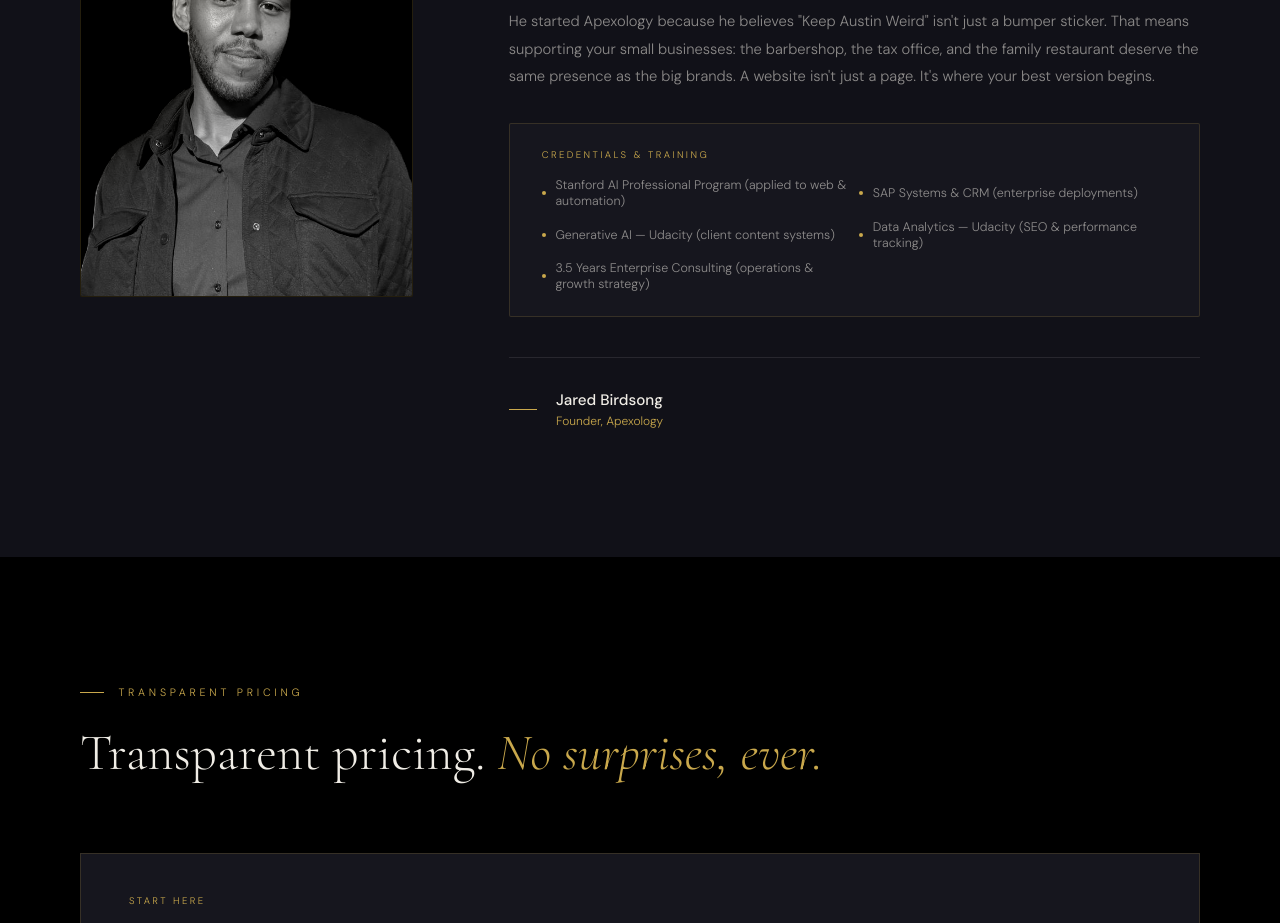
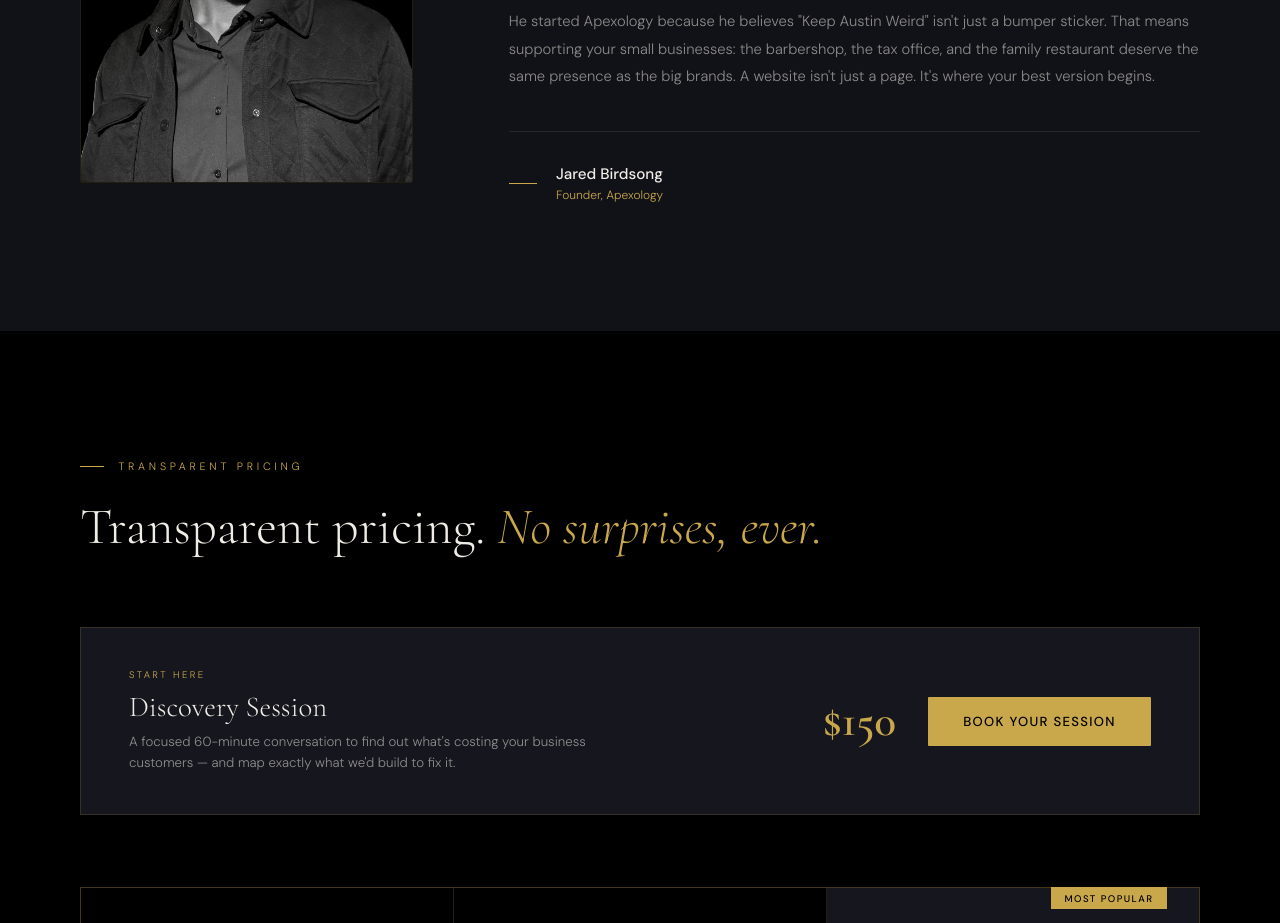
Before and after one commit to jabirdsong/apexology.org, a plain HTML site: page index.html in a window 1280 px wide. Shown: the part 3720-4643 px from the top of the page. Drawn offline with nearby package versions, Linux system fonts and the light colour scheme.

Commit message:
Add files via upload
Removing skills section

```diff
--- a/index.html
+++ b/index.html
@@ -389,16 +389,6 @@
             <h2 class="sec-title reveal">Built by someone who <em>studies</em> what works. And builds what wins.</h2>
             <p class="reveal">Jared spent 3.5 years at a global consulting firm advising organizations on operations, systems, and growth strategy. That background — combined with hands-on AI tool development and web experience — means every Apexology client gets the kind of strategic thinking that was previously reserved for larger companies with bigger agencies.</p>
             <p class="reveal">He started Apexology because he believes "Keep Austin Weird" isn't just a bumper sticker. That means supporting your small businesses: the barbershop, the tax office, and the family restaurant deserve the same presence as the big brands. A website isn't just a page. It's where your best version begins.</p>
-            <div class="founder-certs reveal">
-                <div class="cert-label">Credentials & Training</div>
-                <div class="cert-grid">
-                    <div class="cert-item"><div class="cert-dot"></div>Stanford AI Professional Program (applied to web & automation)</div>
-                    <div class="cert-item"><div class="cert-dot"></div>SAP Systems & CRM (enterprise deployments)</div>
-                    <div class="cert-item"><div class="cert-dot"></div>Generative AI — Udacity (client content systems)</div>
-                    <div class="cert-item"><div class="cert-dot"></div>Data Analytics — Udacity (SEO & performance tracking)</div>
-                    <div class="cert-item"><div class="cert-dot"></div>3.5 Years Enterprise Consulting (operations & growth strategy)</div>
-                </div>
-            </div>
             <div class="founder-sig reveal">
                 <div class="sig-ln"></div>
                 <div><div class="sig-name">Jared Birdsong</div><div class="sig-title">Founder, Apexology</div></div>
```
